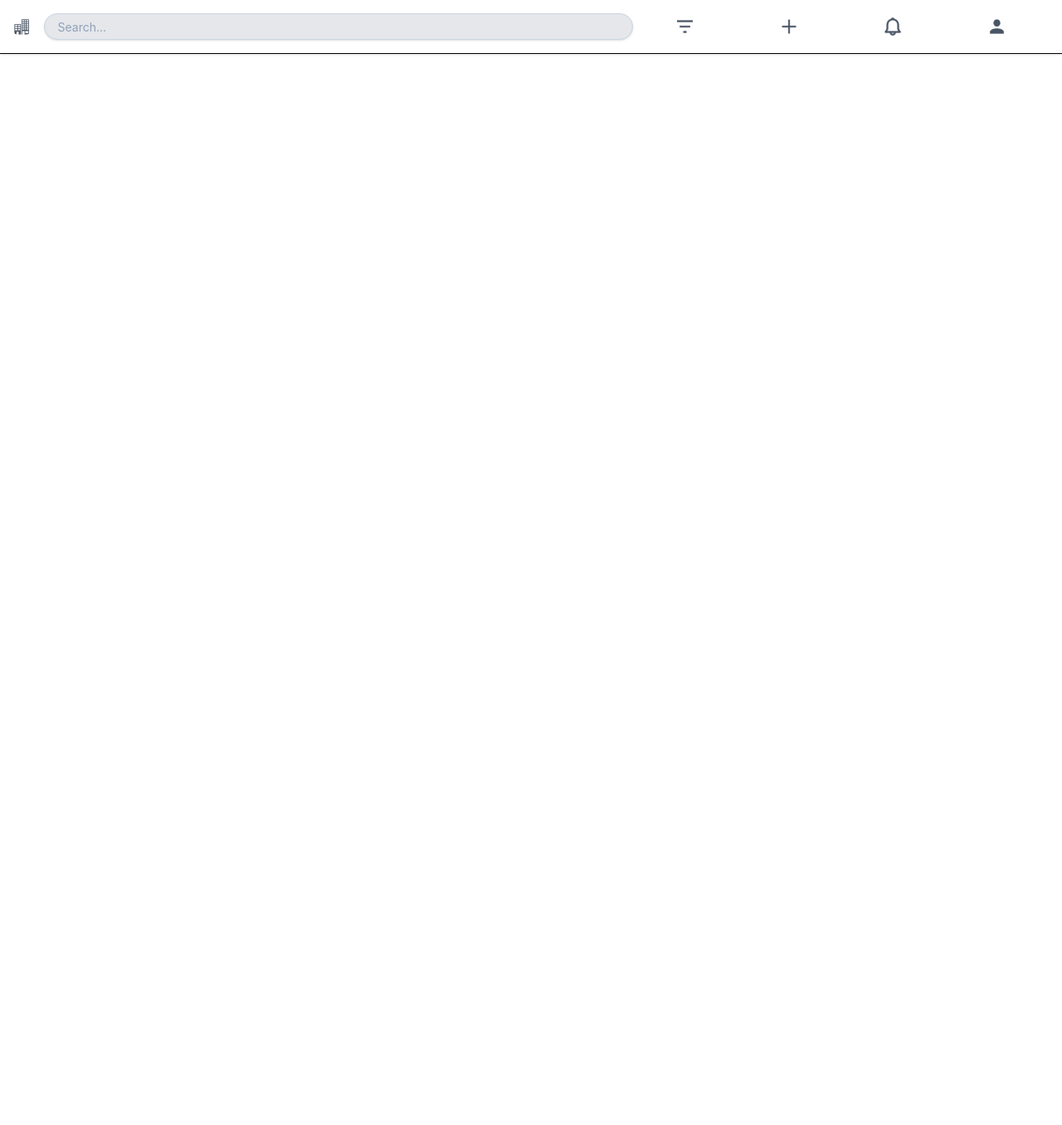
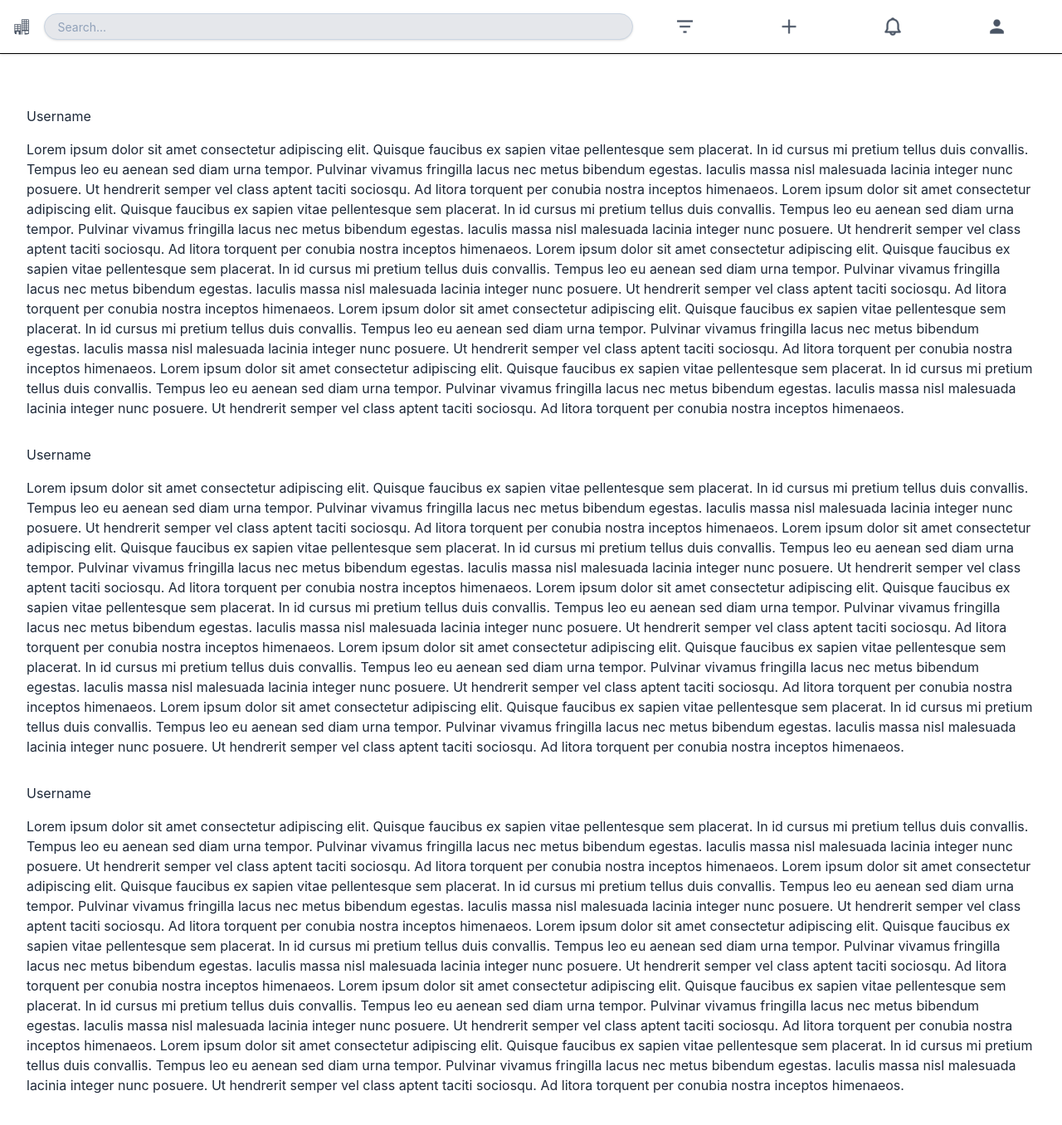
Before and after one commit to epkv/epkv_test-website, a React (Vite) app: page / in a window 1280 px wide. Shown: the top 1356 px of the page at 83% size. Before the commit the page ends 800 px from the top, so only its background shows below. Built offline with nearby package versions, Linux system fonts and the light colour scheme.

Commit message:
created simple template for displaying posts on the user's home-page

```diff
--- a/src/App.jsx
+++ b/src/App.jsx
@@ -4,6 +4,7 @@
 import FooterMobile from './components/FooterMobile';
 import PostAddMobile from './components/PostAddMobile';
 import PostaddDesktop from './components/PostAddDesktop';
+import Newsfeed from './components/Newsfeed';
 
 const App = () => {
 
@@ -24,12 +25,14 @@
     return (
       <>
         <HeaderMobile />
+        <Newsfeed />
         <FooterMobile />
       </>
     )
   return (
     <>
       <HeaderDesktop />
+      <Newsfeed />
     </>
   )
 }
--- a/src/components/FooterMobile.jsx
+++ b/src/components/FooterMobile.jsx
@@ -5,7 +5,7 @@
 const FooterMobile = () => {
 
     return (
-        <div className="flex flex-row w-full p-4 border-t border-solid border-black rounded-md shadow-sm absolute inset-x-0 bottom-0 justify-evenly">
+        <div className="flex flex-row w-full p-4 border-t border-solid border-black rounded-md shadow-sm fixed inset-x-0 bottom-0 bg-white">
             <div className="flex flex-row justify-around w-full">
                 <button className="bg-white text-gray-800">
                     <img
--- a/src/components/HeaderDesktop.jsx
+++ b/src/components/HeaderDesktop.jsx
@@ -8,7 +8,7 @@
 const HeaderDesktop = () => {
 
     return (
-        <div className="flex flex-row w-full p-4 border-b border-solid border-black shadow-sm absolute inset-x-0 top-0">
+        <div className="flex flex-row w-full p-4 border-b border-solid border-black shadow-sm absolute inset-x-0 top-0 bg-white">
             <button className="bg-white text-gray-800 pr-4">
                 <img
                     className='hover:bg-gray-200 rounded-md'
--- a/src/components/HeaderMobile.jsx
+++ b/src/components/HeaderMobile.jsx
@@ -6,7 +6,7 @@
 const HeaderMobile = () => {
 
     return (
-        <div className="flex flex-row w-full p-4 border-b border-solid border-black shadow-sm absolute inset-x-0 top-0">
+        <div className="flex flex-row w-full p-4 border-b border-solid border-black shadow-sm fixed inset-x-0 top-0 bg-white">
             <button className="bg-white text-gray-800 pr-4">
                 <img
                     src={homeLogo}
--- /dev/null
+++ b/src/components/Newsfeed.jsx
@@ -0,0 +1,52 @@
+
+
+const Newsfeed = () => {
+    return (
+        <div className="mt-24 p-8">
+            <h1 className="pb-4 text-gray-800">
+                Username
+            </h1>
+            <p className="pb-8 text-gray-800 text-balance">
+                Lorem ipsum dolor sit amet consectetur adipiscing elit. Quisque faucibus ex sapien vitae pellentesque sem placerat. In id cursus mi pretium tellus duis convallis. Tempus leo eu aenean sed diam urna tempor. Pulvinar vivamus fringilla lacus nec metus bibendum egestas. Iaculis massa nisl malesuada lacinia integer nunc posuere. Ut hendrerit semper vel class aptent taciti sociosqu. Ad litora torquent per conubia nostra inceptos himenaeos.
+
+                Lorem ipsum dolor sit amet consectetur adipiscing elit. Quisque faucibus ex sapien vitae pellentesque sem placerat. In id cursus mi pretium tellus duis convallis. Tempus leo eu aenean sed diam urna tempor. Pulvinar vivamus fringilla lacus nec metus bibendum egestas. Iaculis massa nisl malesuada lacinia integer nunc posuere. Ut hendrerit semper vel class aptent taciti sociosqu. Ad litora torquent per conubia nostra inceptos himenaeos.
+
+                Lorem ipsum dolor sit amet consectetur adipiscing elit. Quisque faucibus ex sapien vitae pellentesque sem placerat. In id cursus mi pretium tellus duis convallis. Tempus leo eu aenean sed diam urna tempor. Pulvinar vivamus fringilla lacus nec metus bibendum egestas. Iaculis massa nisl malesuada lacinia integer nunc posuere. Ut hendrerit semper vel class aptent taciti sociosqu. Ad litora torquent per conubia nostra inceptos himenaeos.
+
+                Lorem ipsum dolor sit amet consectetur adipiscing elit. Quisque faucibus ex sapien vitae pellentesque sem placerat. In id cursus mi pretium tellus duis convallis. Tempus leo eu aenean sed diam urna tempor. Pulvinar vivamus fringilla lacus nec metus bibendum egestas. Iaculis massa nisl malesuada lacinia integer nunc posuere. Ut hendrerit semper vel class aptent taciti sociosqu. Ad litora torquent per conubia nostra inceptos himenaeos.
+
+                Lorem ipsum dolor sit amet consectetur adipiscing elit. Quisque faucibus ex sapien vitae pellentesque sem placerat. In id cursus mi pretium tellus duis convallis. Tempus leo eu aenean sed diam urna tempor. Pulvinar vivamus fringilla lacus nec metus bibendum egestas. Iaculis massa nisl malesuada lacinia integer nunc posuere. Ut hendrerit semper vel class aptent taciti sociosqu. Ad litora torquent per conubia nostra inceptos himenaeos.
+            </p>
+            <h1 className="pb-4 text-gray-800">
+                Username
+            </h1>
+            <p className="pb-8 text-gray-800 text-balance">
+                Lorem ipsum dolor sit amet consectetur adipiscing elit. Quisque faucibus ex sapien vitae pellentesque sem placerat. In id cursus mi pretium tellus duis convallis. Tempus leo eu aenean sed diam urna tempor. Pulvinar vivamus fringilla lacus nec metus bibendum egestas. Iaculis massa nisl malesuada lacinia integer nunc posuere. Ut hendrerit semper vel class aptent taciti sociosqu. Ad litora torquent per conubia nostra inceptos himenaeos.
+
+                Lorem ipsum dolor sit amet consectetur adipiscing elit. Quisque faucibus ex sapien vitae pellentesque sem placerat. In id cursus mi pretium tellus duis convallis. Tempus leo eu aenean sed diam urna tempor. Pulvinar vivamus fringilla lacus nec metus bibendum egestas. Iaculis massa nisl malesuada lacinia integer nunc posuere. Ut hendrerit semper vel class aptent taciti sociosqu. Ad litora torquent per conubia nostra inceptos himenaeos.
+
+                Lorem ipsum dolor sit amet consectetur adipiscing elit. Quisque faucibus ex sapien vitae pellentesque sem placerat. In id cursus mi pretium tellus duis convallis. Tempus leo eu aenean sed diam urna tempor. Pulvinar vivamus fringilla lacus nec metus bibendum egestas. Iaculis massa nisl malesuada lacinia integer nunc posuere. Ut hendrerit semper vel class aptent taciti sociosqu. Ad litora torquent per conubia nostra inceptos himenaeos.
+
+                Lorem ipsum dolor sit amet consectetur adipiscing elit. Quisque faucibus ex sapien vitae pellentesque sem placerat. In id cursus mi pretium tellus duis convallis. Tempus leo eu aenean sed diam urna tempor. Pulvinar vivamus fringilla lacus nec metus bibendum egestas. Iaculis massa nisl malesuada lacinia integer nunc posuere. Ut hendrerit semper vel class aptent taciti sociosqu. Ad litora torquent per conubia nostra inceptos himenaeos.
+
+                Lorem ipsum dolor sit amet consectetur adipiscing elit. Quisque faucibus ex sapien vitae pellentesque sem placerat. In id cursus mi pretium tellus duis convallis. Tempus leo eu aenean sed diam urna tempor. Pulvinar vivamus fringilla lacus nec metus bibendum egestas. Iaculis massa nisl malesuada lacinia integer nunc posuere. Ut hendrerit semper vel class aptent taciti sociosqu. Ad litora torquent per conubia nostra inceptos himenaeos.
+            </p>
+            <h1 className="pb-4 text-gray-800">
+                Username
+            </h1>
+            <p className="pb-8 text-gray-800 text-balance">
+                Lorem ipsum dolor sit amet consectetur adipiscing elit. Quisque faucibus ex sapien vitae pellentesque sem placerat. In id cursus mi pretium tellus duis convallis. Tempus leo eu aenean sed diam urna tempor. Pulvinar vivamus fringilla lacus nec metus bibendum egestas. Iaculis massa nisl malesuada lacinia integer nunc posuere. Ut hendrerit semper vel class aptent taciti sociosqu. Ad litora torquent per conubia nostra inceptos himenaeos.
+
+                Lorem ipsum dolor sit amet consectetur adipiscing elit. Quisque faucibus ex sapien vitae pellentesque sem placerat. In id cursus mi pretium tellus duis convallis. Tempus leo eu aenean sed diam urna tempor. Pulvinar vivamus fringilla lacus nec metus bibendum egestas. Iaculis massa nisl malesuada lacinia integer nunc posuere. Ut hendrerit semper vel class aptent taciti sociosqu. Ad litora torquent per conubia nostra inceptos himenaeos.
+
+                Lorem ipsum dolor sit amet consectetur adipiscing elit. Quisque faucibus ex sapien vitae pellentesque sem placerat. In id cursus mi pretium tellus duis convallis. Tempus leo eu aenean sed diam urna tempor. Pulvinar vivamus fringilla lacus nec metus bibendum egestas. Iaculis massa nisl malesuada lacinia integer nunc posuere. Ut hendrerit semper vel class aptent taciti sociosqu. Ad litora torquent per conubia nostra inceptos himenaeos.
+
+                Lorem ipsum dolor sit amet consectetur adipiscing elit. Quisque faucibus ex sapien vitae pellentesque sem placerat. In id cursus mi pretium tellus duis convallis. Tempus leo eu aenean sed diam urna tempor. Pulvinar vivamus fringilla lacus nec metus bibendum egestas. Iaculis massa nisl malesuada lacinia integer nunc posuere. Ut hendrerit semper vel class aptent taciti sociosqu. Ad litora torquent per conubia nostra inceptos himenaeos.
+
+                Lorem ipsum dolor sit amet consectetur adipiscing elit. Quisque faucibus ex sapien vitae pellentesque sem placerat. In id cursus mi pretium tellus duis convallis. Tempus leo eu aenean sed diam urna tempor. Pulvinar vivamus fringilla lacus nec metus bibendum egestas. Iaculis massa nisl malesuada lacinia integer nunc posuere. Ut hendrerit semper vel class aptent taciti sociosqu. Ad litora torquent per conubia nostra inceptos himenaeos.
+            </p>
+        </div>
+    )
+}
+
+export default Newsfeed;
```
